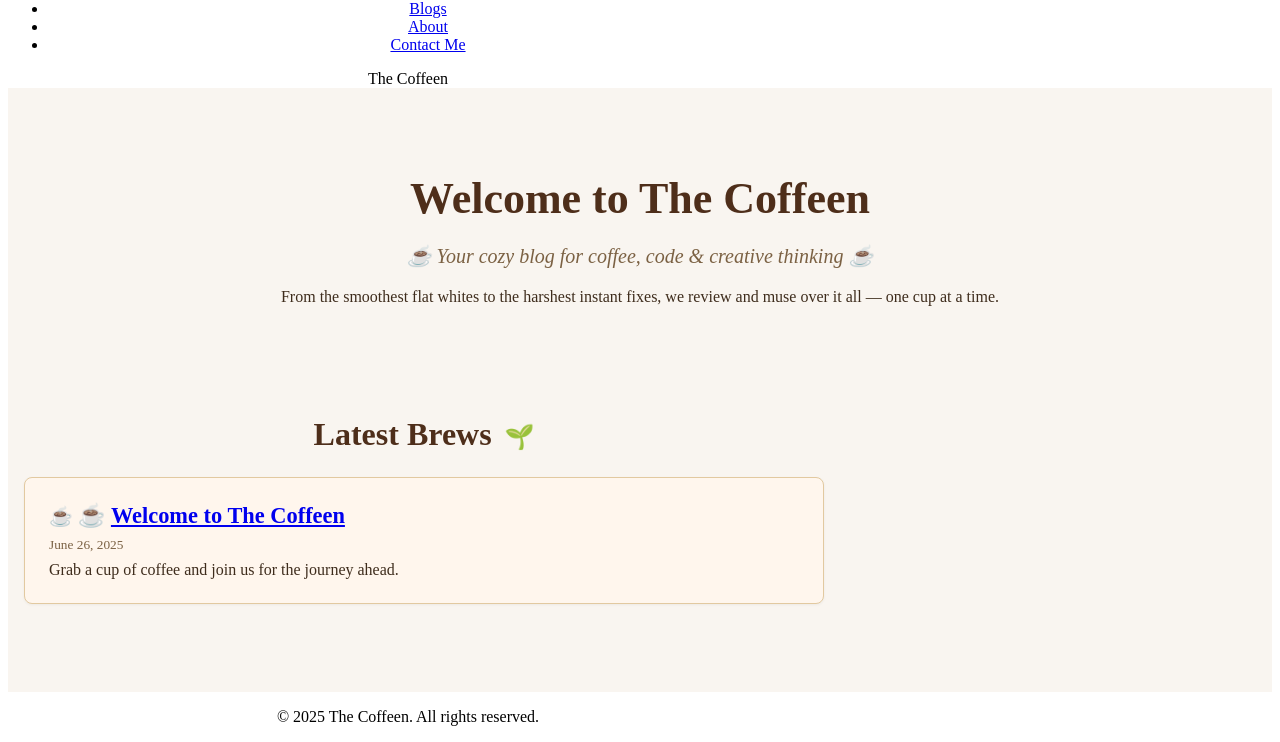
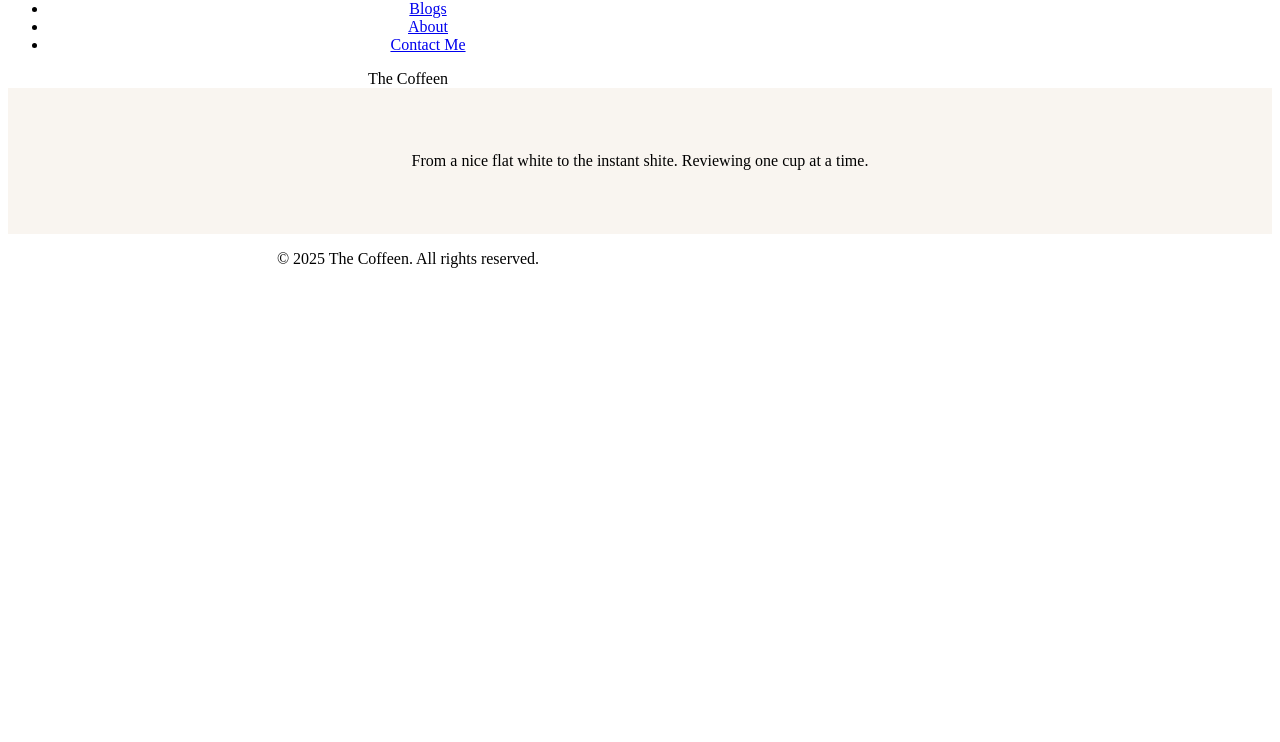
Before and after one commit to sean-o-donoghue/thecoffeen, a Jekyll site: the page built from index.md, in a window 1280 px wide. Shown: the part 346-1088 px from the top of the page. Built offline with Jekyll 4.4.1, drawn with Linux system fonts in a browser that asks for light colours; after the commit the page ends 900 px from its top, so only the background shows below that.

Commit message:
Update default.html

```diff
--- a/_layouts/default.html
+++ b/_layouts/default.html
@@ -29,30 +29,7 @@
   </header>
 
   <main class="site-content">
-  <section class="hero">
-    <div class="container">
-      <h1>Welcome to The Coffeen</h1>
-      <p class="tagline">☕ Your cozy blog for coffee, code & creative thinking ☕</p>
-      <p class="intro">
-        From the smoothest flat whites to the harshest instant fixes, we review and muse over it all — one cup at a time.
-      </p>
-    </div>
-  </section>
-
-  <section class="latest-posts">
-    <div class="container">
-      <h2>Latest Brews <span class="bean-icon">🌱</span></h2>
-      <ul class="post-list">
-        {% for post in site.posts limit:3 %}
-          <li class="post-item">
-            <h3>☕ <a href="{{ post.url | relative_url }}">{{ post.title }}</a></h3>
-            <small>{{ post.date | date: "%B %d, %Y" }}</small>
-            <p>{{ post.excerpt | strip_html | truncate: 160 }}</p>
-          </li>
-        {% endfor %}
-      </ul>
-    </div>
-  </section>
+    {{ content }}
   </main>
 
   <footer class="site-footer">
```
Lines whose indentation alone changed are shown as unchanged.
